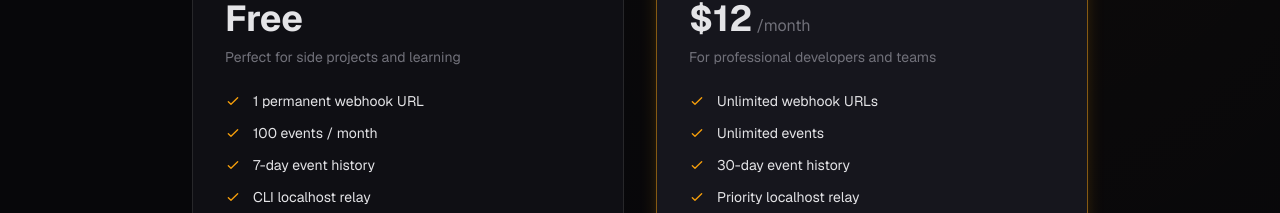
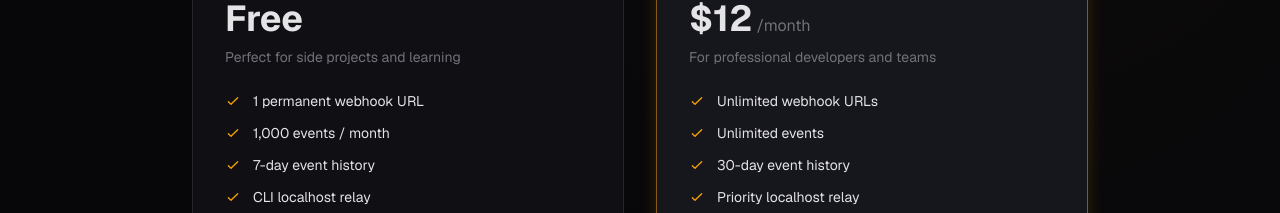
Before and after one commit to anishghosh103/b4, a Next.js app: page / in a window 1280 px wide. Shown: the part 3340-3553 px from the top of the page. Built offline with nearby package versions, Linux system fonts and the light colour scheme.

Commit message:
free tier update

```diff
--- a/app/page.tsx
+++ b/app/page.tsx
@@ -1293,7 +1293,7 @@ export default function Home() {
               description="Perfect for side projects and learning"
               features={[
                 '1 permanent webhook URL',
-                '100 events / month',
+                '1,000 events / month',
                 '7-day event history',
                 'CLI localhost relay',
                 '3 mock workflows',
```
Also changed, not shown: .claude/research/pricing-research-2024-12-30.md (added).
